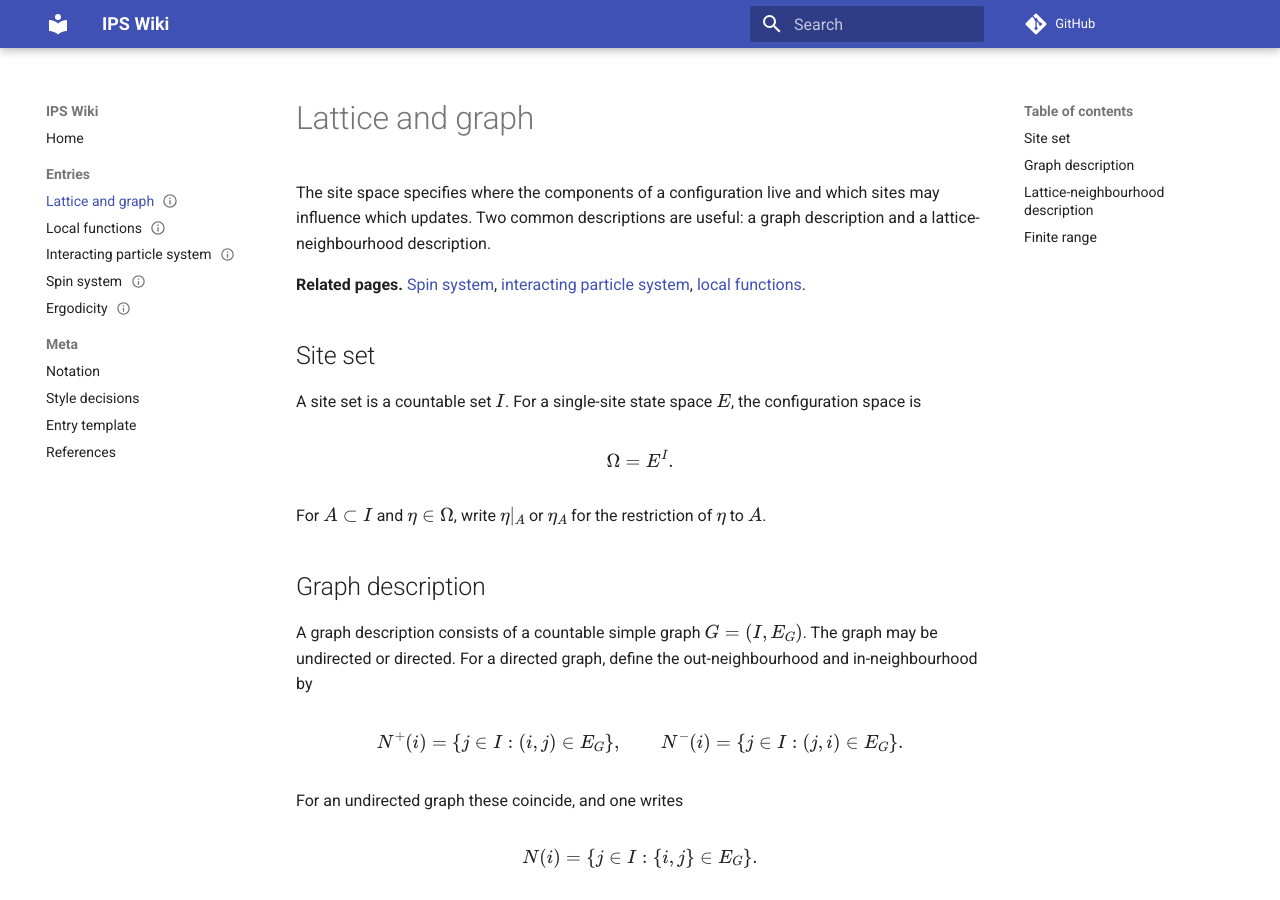
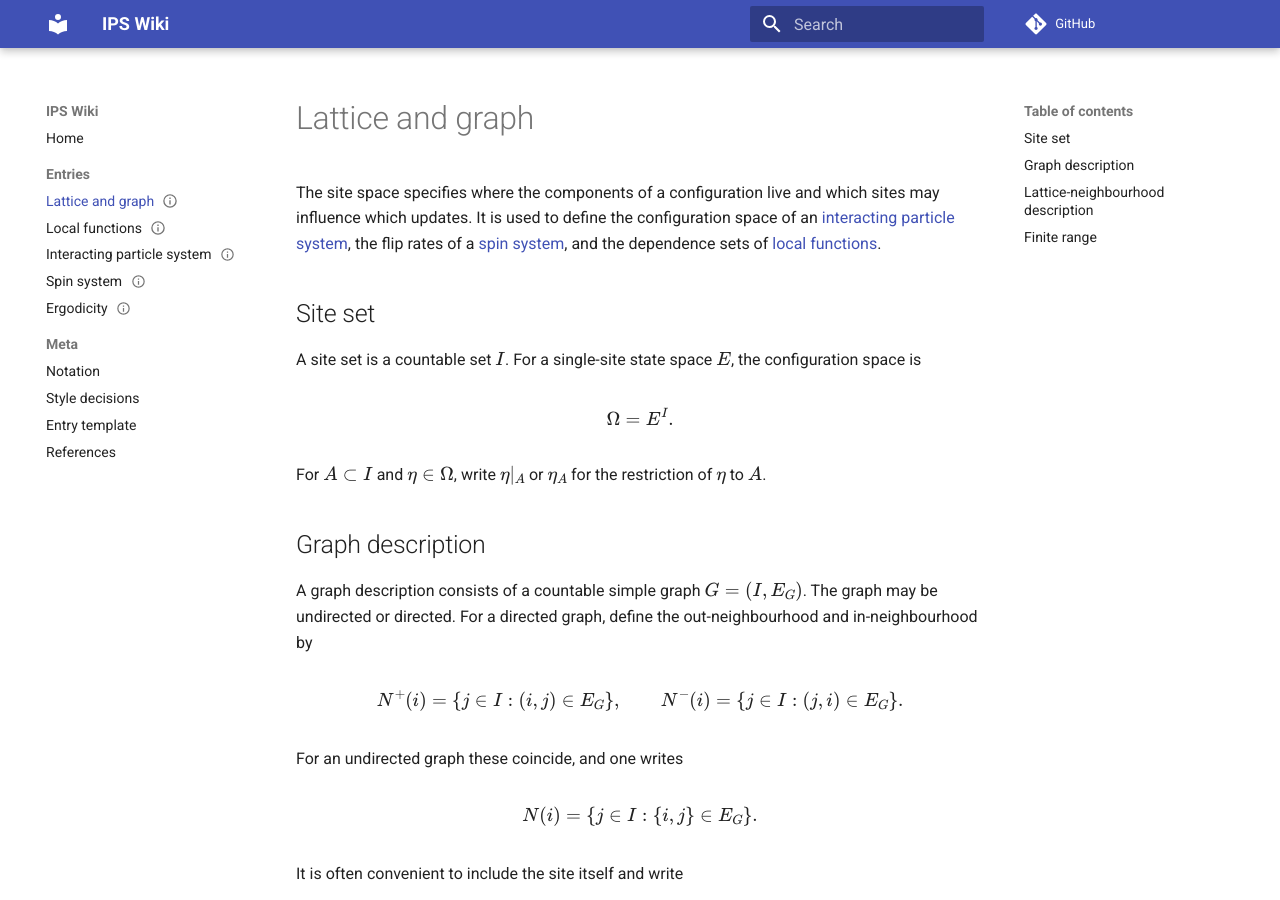
Before and after one commit to maciejgluchowski86-beep/ips-wiki, an MkDocs documentation site: the page built from docs/entries/lattice-and-graph.md, in a window 1280 px wide and 900 px high. Built offline with MkDocs 1.6.1 and Material for MkDocs 9.7.7, drawn with Linux system fonts in a browser that asks for light colours; comment, search, counter and statistics services are not loaded.

Commit message:
Use inline links in lattice entry

```diff
--- a/docs/entries/lattice-and-graph.md
+++ b/docs/entries/lattice-and-graph.md
@@ -10,9 +10,7 @@ tags:
 
 # Lattice and graph
 
-The site space specifies where the components of a configuration live and which sites may influence which updates. Two common descriptions are useful: a graph description and a lattice-neighbourhood description.
-
-**Related pages.** [Spin system](spin-system.md), [interacting particle system](interacting-particle-system.md), [local functions](local-functions.md).
+The site space specifies where the components of a configuration live and which sites may influence which updates. It is used to define the configuration space of an [interacting particle system](interacting-particle-system.md), the flip rates of a [spin system](spin-system.md), and the dependence sets of [local functions](local-functions.md).
 
 ## Site set
 
```
